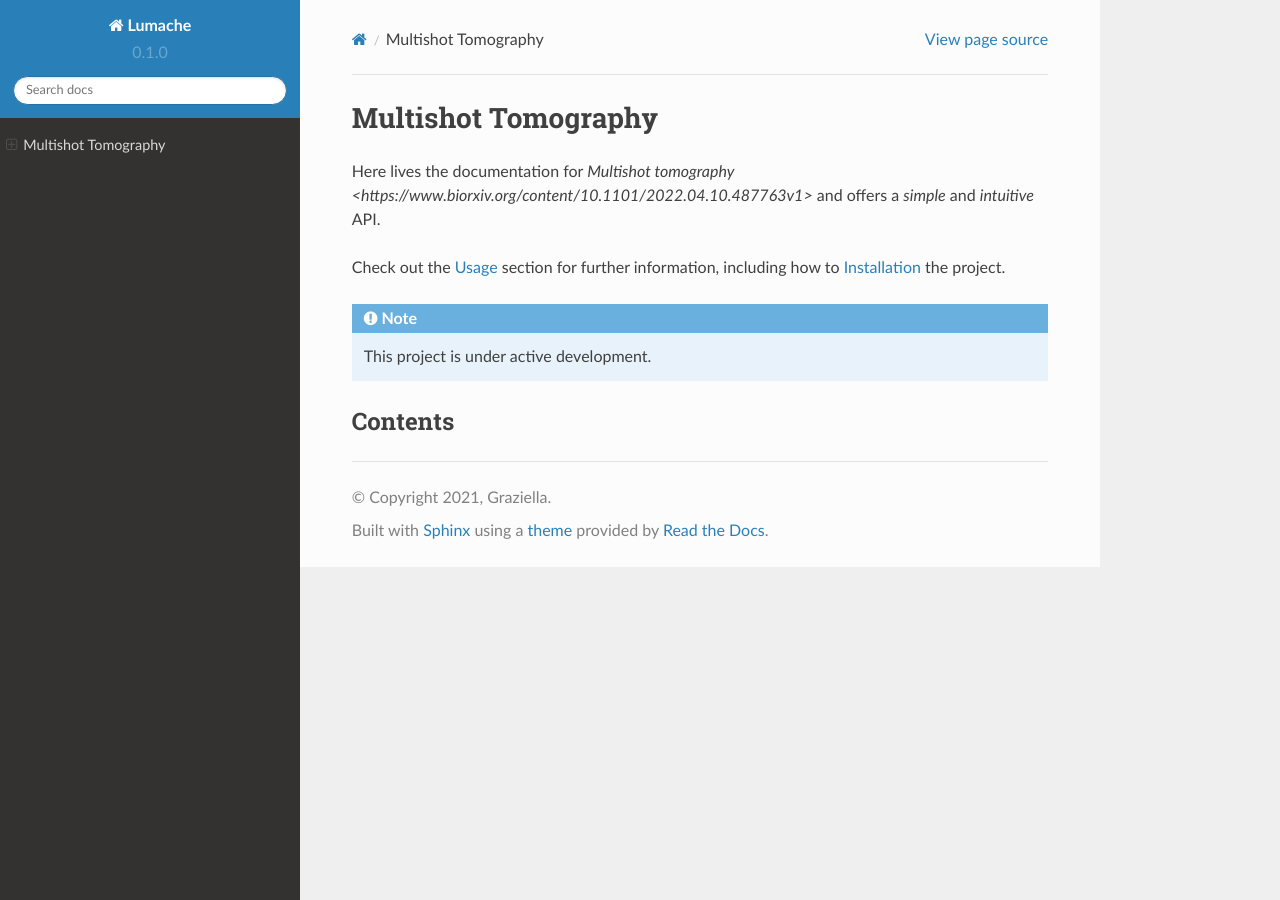
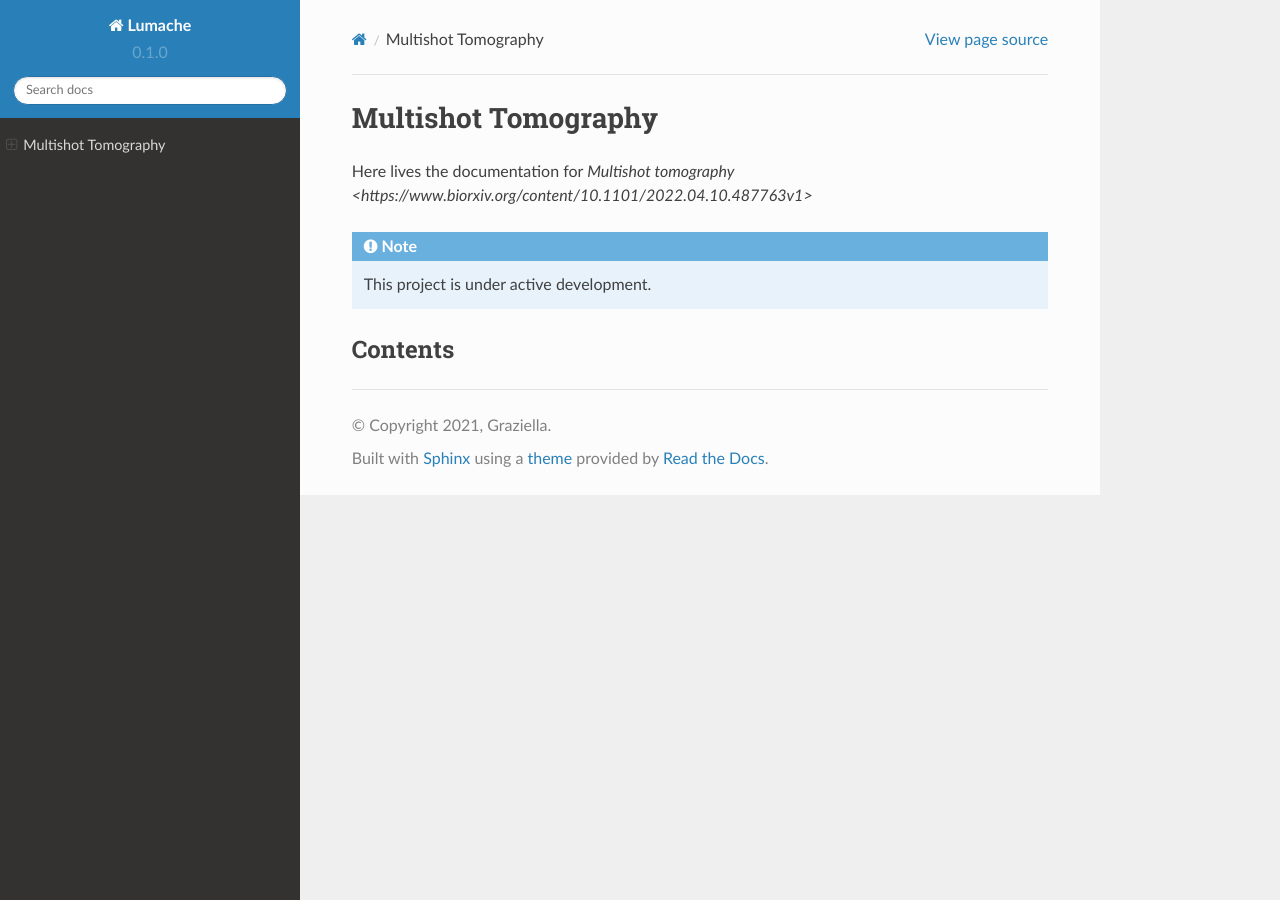
Before and after one commit to sagarbiophysics/multishot_tomography, a Sphinx documentation site: the page built from docs/source/index.rst, in a window 1280 px wide. Built offline with Sphinx 7.4.7 and the Read the Docs theme 2.0.0, drawn with Linux system fonts in a browser that asks for light colours; pages that are not in the unit, such as notebooks, are missing from menus.

Commit message:
Update index.rst

```diff
--- a/docs/source/index.rst
+++ b/docs/source/index.rst
@@ -2,10 +2,7 @@ Multishot Tomography
 ===================================
 
 Here lives the documentation for `Multishot tomography <https://www.biorxiv.org/content/10.1101/2022.04.10.487763v1>`
-and offers a *simple* and *intuitive* API.
 
-Check out the :doc:`usage` section for further information, including
-how to :ref:`installation` the project.
 
 .. note::
 
```
